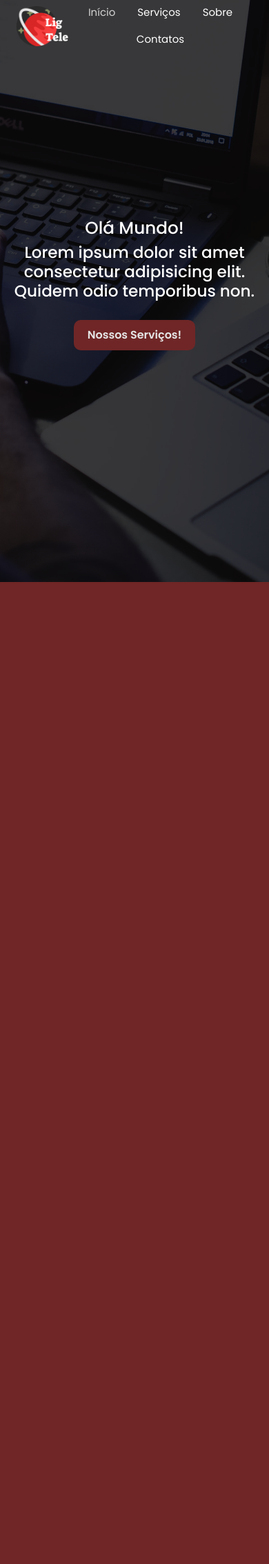
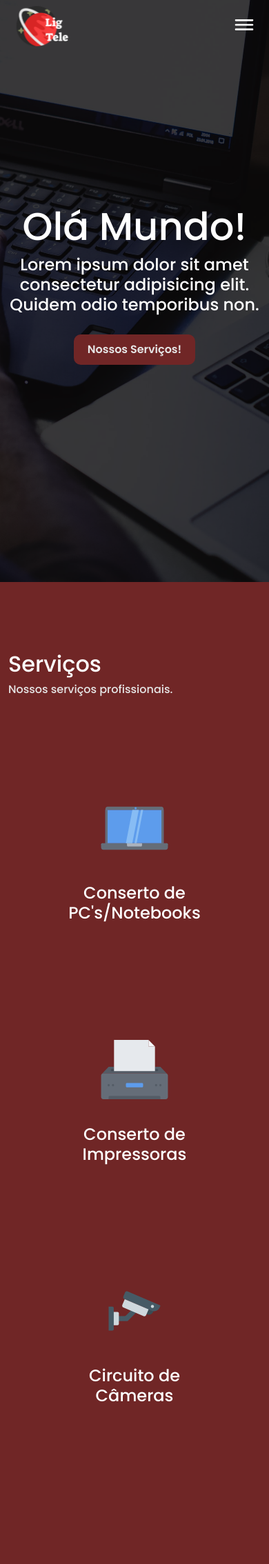
Before and after one commit to DeMelo10/LigTele, a Python web app: template templates/index.html in a window 390 px wide. Shown: the whole page at 69% size. Before the commit the page ends 844 px from the top, so only its background shows below. Run offline with Jinja, Linux system fonts and the light colour scheme; the template is opened without the code that fills it, so the values that code supplies are empty; some libraries are stand-ins or nearby versions.

Commit message:
seção de serviços.

```diff
--- a/static/css/style.css
+++ b/static/css/style.css
@@ -3,7 +3,7 @@
 :root{
     /*Colors*/
     --background-red: #702626;
-    --dark-red: #D82525;
+    --light-red: #D82525;
     --light-red: #F73E3E;
     --default-white: #FFFFFF;
     --logo-white: #E6E6E6;
@@ -23,16 +23,27 @@
     font-family: 'Poppins', sans-serif;
 }
 
+.title-tab{
+    color: var(--default-white);
+    font-size: 2rem;
+}
+
+.subtitle-tab{
+    color: var(--logo-white);
+    font-size: 1rem;
+}
+
 /* =====================================================================
     Page up button
    ===================================================================== */
 .pageup #pageup-icon{
+    position: fixed;
+    bottom: 20px;
     right: 20px;
-    bottom: 20px;
-    position: fixed;
     font-size: 0px;
-    color: #000000;
+    color: var(--light-red);
     cursor: pointer;
+    z-index: 10;
 }
 
 /* =====================================================================
@@ -59,14 +70,13 @@
 .nav-menu a:focus{
     display: flex;
     align-items: center;
+    border-radius: 10px;
     color: var(--default-white);
     transition: 0.3s;
     font-size: 15px;
 }
 
-.nav-menu a:hover,
-.nav-menu .active,
-.nav-menu .active:focus{
+.nav-menu a:hover{
     text-decoration: none;
     color: var(--light-grey);
 }
@@ -84,11 +94,13 @@
 
 #banner h2{
     color: var(--default-white);
+    font-size: 3.5rem;
     text-align: center;
 }
 
 #banner h3{
     color: var(--default-white);
+    font-size: 1.5rem;
     text-align: center;
 }
 
@@ -105,7 +117,7 @@
 }
 
 #banner-btn:hover{
-    background-color: var(--dark-red);
+    background-color: var(--light-red);
     letter-spacing: 1px;
 }
 
@@ -115,6 +127,155 @@
 
 #services{
     width: 100%;
-    height: 100vh;
+    padding: 100px 0 0 0;
     background-color: var(--background-red);
 }
+
+.container-services{
+    padding: 100px 0 100px 0;
+}
+
+.card-services{
+    width: 300px;
+    height: 350px;
+    border-radius: 10px;
+    transition: all 0.3s ease 0s;
+}
+
+.card-services:hover{
+    width: 310px;
+    height: 360px;
+    background: var(--default-white);
+    transform: translateX(-5px) translateY(-5px);
+    -webkit-box-shadow: 3px 3px 6px 1px rgba(0,0,0,0.20);
+    box-shadow: 3px 3px 6px 1px rgba(0,0,0,0.20);
+}
+
+.card-services .content-cards-services{
+    width: 100%;
+    height: 100%;
+    color: var(--title-color);
+    border-radius: 10px;
+    padding: 20px 40px 20px 40px;
+    position: relative;
+    transition: all 0.3s ease 0s;
+}
+
+.content-img{
+    display: flex;
+    justify-content: center;
+    align-items: center;
+    margin-bottom: 30px;
+}
+
+.content-img img{
+    width: 100px;
+    height: 100px;
+}
+
+.content-cards-services{
+    display: flex;
+    flex-direction: column;
+    justify-content: center;
+    text-align: center;
+    align-items: center;
+}
+
+.card-services-title{
+    color: var(--default-white);
+    font-size: 1.5rem;
+}
+
+.card-services:hover .card-services-title{
+    color: var(--background-red);
+}
+
+.content-cards-services p{
+    color: var(--light-grey);
+    top: 20%;
+    opacity: 0;
+    visibility: hidden;
+    transition: all 0.3s ease 0s;
+}
+
+.card-services:hover .content-cards-services p{
+    color: #000000;
+    top: 0;
+    opacity: 1;
+    visibility: visible;
+}
+
+/* =====================================================================
+   ---------------------------------------------------------------------
+   Medias
+   ---------------------------------------------------------------------
+   ===================================================================== */
+
+@media(max-width: 1024px){
+    .nav-menu{
+        justify-content: space-between;
+        z-index: 1000;
+    }
+
+    .nav-menu .navigation{
+        display: none;
+    }
+
+    .nav-menu .navigation.active{
+        width: 100%;
+        height: 100vh;
+        position: fixed;
+        top: 0;
+        left: 0;
+        display: flex;
+        justify-content: center;
+        align-items: center;
+        flex-direction: column;
+        background: rgba(0, 0, 0, 0.7);
+        box-shadow: 0 15px 25px rgba(0, 0, 0, 0.05);
+        border: 1px solid rgba(255, 255, 255, 0.25);
+        border-top: 1px solid rgba(255, 255, 255, 0.5);
+        border-left: 1px solid rgba(255, 255, 255, 0.5);
+        backdrop-filter: blur(4px);
+    }
+
+    .nav-menu .navigation li{
+        margin-left: 0;
+    }
+
+    .nav-menu .navigation li a{
+        margin: 5px 0px;
+        display: inline-block;
+        font-size: 18px;
+        font-weight: var(--regular-font-weight);
+    }
+
+    .nav-menu .navigation li a:hover{
+        padding: 10px 20px;
+        color: #FBFEFC;
+        background-color: var(--light-red);
+        font-size: 20px;
+        font-weight: var(--regular-font-weight);
+    }
+
+    .toggle{
+        position: fixed;
+        width: 32px;
+        height: 32px;
+        top: 20px;
+        right: 20px;
+        cursor: pointer;
+        background: url(../images/bars.svg);
+        background-size: 32px;
+        background-position: center;
+        background-repeat: no-repeat;
+        z-index: 1000;
+    }
+
+    .toggle.active{
+        background: url(../images/close.svg);
+        background-size: 32px;
+        background-position: center;
+        background-repeat: no-repeat;
+    }
+}
--- a/static/js/script.js
+++ b/static/js/script.js
@@ -8,10 +8,22 @@
     window.addEventListener('scroll', function () {
         if (window.scrollY > 40){
             menu.style.backgroundColor = "#702626";
-            page_up.style.fontSize = "40px";
+            page_up.style.fontSize = "45px";
         }else{
             menu.style.backgroundColor = "";
             page_up.style.fontSize = "0px";
         }
     });
 })();
+
+/* =====================================================================
+    Navbar
+   ===================================================================== */
+
+const toggleMenu = document.querySelector('.toggle')
+const navigation = document.querySelector('.navigation');
+
+toggleMenu.onclick = function(){
+    toggleMenu.classList.toggle('active')
+    navigation.classList.toggle('active')
+}
--- a/templates/index.html
+++ b/templates/index.html
@@ -20,13 +20,19 @@
     </div>
 
     <!-- =====================================================================
+        Mobile menu Button
+         ===================================================================== -->
+
+
+    <!-- =====================================================================
         Navbar
          ===================================================================== -->
     <header>
         <nav id="navbar" class="nav-menu">
             <a class="navbar-logo" href="/"><img src="../static/images/logo-red-short-329x256.png"></a>
 
-            <ul class="nav justify-content-center">
+            <div class="toggle"></div>
+            <ul class="navigation nav justify-content-center">
                 <li class="nav-item">
                   <a class="nav-link active" aria-current="page" href="#">Início</a>
                 </li>
@@ -38,7 +44,7 @@
                 </li>
                 <li class="nav-item">
                     <a class="nav-link" href="#">Contatos</a>
-                  </li>
+                </li>
             </ul>
 
         </nav>
@@ -60,8 +66,36 @@
     <!-- =====================================================================
         Services
          ===================================================================== -->
-    <section id="services">
-
+    <section id="services" class="row m-0">
+        <div class="col"></div>
+        <div class="col-md-10">
+            <h2 class="title-tab">Serviços</h2>
+            <h3 class="subtitle-tab">Nossos serviços profissionais.</h3>
+            <div class="container-services row m-0 d-flex justify-content-center align-items-center">
+                <div class="card-services col-md-4" id="card-one-services">
+                    <div class="content-cards-services">
+                        <div class="content-img"><img src="../static/images/note.svg" alt="Conserto de PC'S/Notebooks."></div>
+                        <h3 class="card-services-title">Conserto de PC's/Notebooks</h3>
+                        <p>Manuntenção de hardware e software em PC's e notebooks.</p>
+                    </div>
+                </div>
+                <div class="card-services col-md-4" id="card-two-services">
+                    <div class="content-cards-services">
+                        <div class="content-img"><img src="../static/images/printer.svg" alt="Conserto de Impressoras."></div>
+                        <h3 class="card-services-title">Conserto de Impressoras</h3>
+                        <p>Diagnóstico e manuntenção técnica em impressoras.</p>
+                    </div>
+                </div>
+                <div class="card-services col-md-4" id="card-tree-services">
+                    <div class="content-cards-services">
+                        <div class="content-img"><img src="../static/images/cam.svg" alt="Circuito de Câmeras."></div>
+                        <h3 class="card-services-title">Circuito de Câmeras</h3>
+                        <p>Dimensionamento e instalação de circuitos de câmeras(CFTV).</p>
+                    </div>
+                </div>
+            </div>
+        </div>
+        <div class="col"></div>
     </section>
 
     <script src="../static/bootstrap/js/bootstrap.bundle.min.js"></script>
```
Also changed, not shown: static/images/bars.svg (added), static/images/cam.svg (added), static/images/close.svg (added), static/images/note.svg (added), static/images/printer.svg (added).
